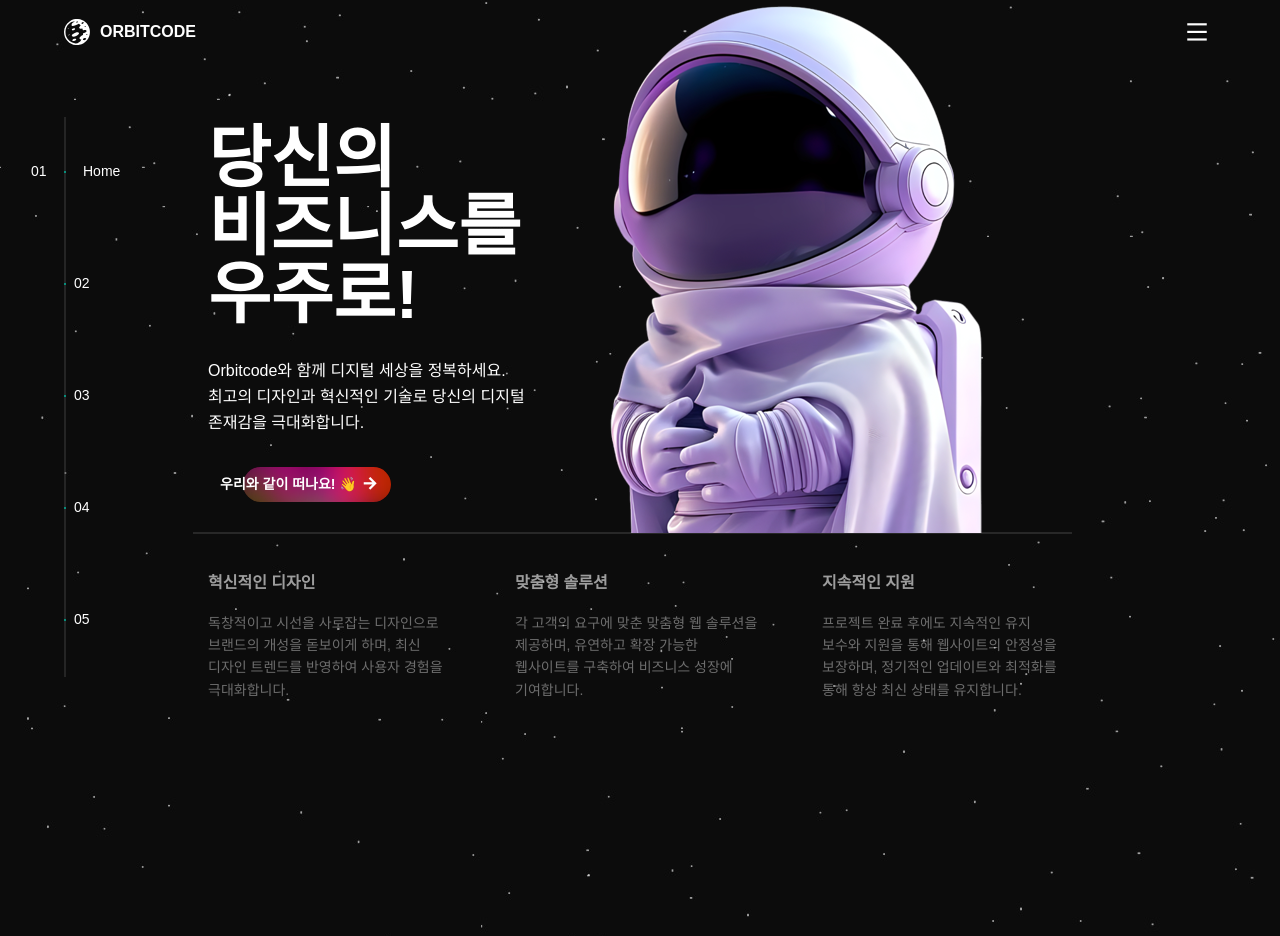
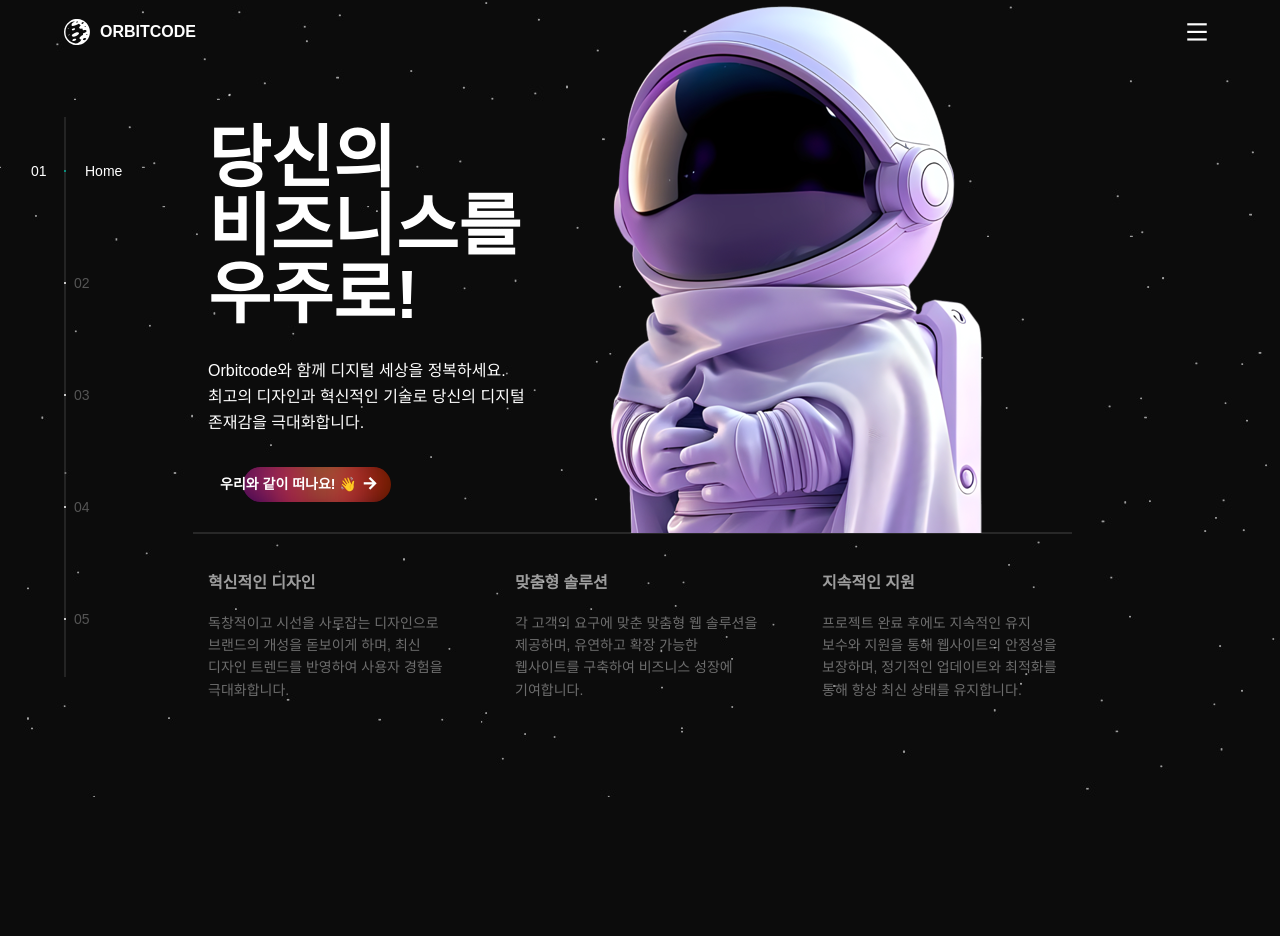
Before and after one commit to coder-unani/orbitcode, a React (Create React App) app: page / in a window 1280 px wide. Shown: the part 3-939 px from the top of the page. After the commit the page ends 800 px from the top, so only its background shows below. Built offline with nearby package versions, Linux system fonts and the light colour scheme; a web font is replaced by a local one.

Commit message:
[feat] 스크롤 이벤트 기능 추가

```diff
--- a/src/components/Nav.tsx
+++ b/src/components/Nav.tsx
@@ -1,24 +1,28 @@
-import React from 'react';
+import React, { MouseEventHandler, useEffect } from 'react';
 
-const Nav = () => {
+interface NavProps {
+  componentIndex: number;
+  handleClick: (index: number) => void;
+  // toggleIsBreak: () => void;
+}
+
+// const Nav = ({ componentIndex, toggleIsBreak }: NavProps) => {
+const Nav = ({ componentIndex, handleClick }: NavProps) => {
+  // 카테고리 리스트
+  const categories = ['Home', 'Works', 'About', 'Contact', 'Hire us'];
+
+  // setTimeout(() => {
+  //   toggleIsBreak();
+  // }, 800);
+
   return (
     <nav className="nav-content">
       <ul>
-        <li className="active">
-          <span>Home</span>
-        </li>
-        <li>
-          <span>Works</span>
-        </li>
-        <li>
-          <span>About</span>
-        </li>
-        <li>
-          <span>Contact</span>
-        </li>
-        <li>
-          <span>Hire us</span>
-        </li>
+        {categories.map((category, index) => (
+          <li key={index} className={index === componentIndex ? 'active' : ''} onClick={() => handleClick(index)}>
+            <span>{category}</span>
+          </li>
+        ))}
       </ul>
     </nav>
   );
--- a/src/pages/Home.tsx
+++ b/src/pages/Home.tsx
@@ -1,12 +1,12 @@
-import React, { useEffect } from 'react';
 import Header from 'components/Header';
 import Nav from 'components/Nav';
 import Intro from 'pages/Intro';
 import Work from 'pages/Work';
+import { useCallback, useEffect, useRef, useState } from 'react';
+import 'styles/Home.css';
 import About from './About';
 import Contact from './Contact';
 import Hire from './Hire';
-import 'styles/Home.css';
 
 /**
  * @TODOS
@@ -15,27 +15,111 @@ import 'styles/Home.css';
  */
 
 const Home = () => {
+  // 컴포넌트 번호
+  const [componentIndex, setComponentIndex] = useState<number>(0);
+
+  // 컴포넌트 리스트
+  const components = [<Intro />, <Work />, <About />, <Contact />, <Hire />];
+
+  /*
+  // 스크롤 중복 방지
+  let isBreak = false;
+
+  const movedown = (e: Event) => {
+    const moveidx = componentIndex === components.length - 1 ? 0 : componentIndex + 1;
+    setTimeout(() => {
+      setComponentIndex(moveidx);
+    }, 800);
+  };
+
+  const moveup = (e: Event) => {
+    const moveidx = componentIndex === 0 ? components.length - 1 : componentIndex - 1;
+    setTimeout(() => {
+      setComponentIndex(moveidx);
+    }, 800);
+  };
+
+  const toggleIsBreak = () => {
+    isBreak = !isBreak;
+  };
+
+  const handleScroll = (e: WheelEvent) => {
+    if (!isBreak) {
+      if (e.deltaY > 0) {
+        movedown(e);
+      } else {
+        moveup(e);
+      }
+      window.removeEventListener('wheel', handleScroll);
+    }
+  };
+
+  // window.addEventListener('touchmove', (e) => {
+  //   //
+  // });
+
+  useEffect(() => {
+    window.addEventListener('wheel', handleScroll);
+    return () => {};
+  }, [componentIndex]);
+  */
+
+  // 스크롤 중복 방지
+  const [isThrottled, setIsThrottled] = useState<boolean>(false);
+
+  const handleNavigation = useCallback(
+    (e: WheelEvent) => {
+      if (isThrottled) {
+        return; // 0.8초 동안은 추가 변경을 막음
+      }
+
+      let { deltaY } = e;
+      let index = componentIndex;
+
+      // 스크롤 방향에 따라 컴포넌트 번호 변경
+      if (deltaY < 0) {
+        // 스크롤 업
+        index = index === 0 ? components.length - 1 : index - 1;
+      } else if (deltaY > 0) {
+        // 스크롤 다운
+        index = index === components.length - 1 ? 0 : index + 1;
+      }
+
+      setComponentIndex(index);
+      // 변경 후 0.8초 동안 추가 변경을 막음
+      setIsThrottled(true);
+
+      setTimeout(() => {
+        // 0.8초 후 추가 변경 가능
+        setIsThrottled(false);
+      }, 800);
+    },
+    [componentIndex, isThrottled],
+  );
+
+  const handleClick = useCallback((index: number): void => {
+    setComponentIndex(index);
+  }, []);
+
+  useEffect(() => {
+    window.addEventListener('wheel', handleNavigation);
+    return () => {
+      window.removeEventListener('wheel', handleNavigation);
+    };
+  }, [handleNavigation]);
+
   return (
     <div className="wrap">
       <Header />
-      <Nav />
+      {/* <Nav componentIndex={componentIndex} toggleIsBreak={toggleIsBreak} /> */}
+      <Nav componentIndex={componentIndex} handleClick={handleClick} />
       <main className="main-content">
         <ul>
-          <li className="active">
-            <Intro />
-          </li>
-          <li className="active">
-            <Work />
-          </li>
-          <li className="active">
-            <About />
-          </li>
-          <li className="active">
-            <Contact />
-          </li>
-          <li className="active">
-            <Hire />
-          </li>
+          {components.map((component, index) => (
+            <li key={index} className={index === componentIndex ? 'active' : ''}>
+              {component}
+            </li>
+          ))}
         </ul>
       </main>
       <footer></footer>
--- a/src/styles/Home.css
+++ b/src/styles/Home.css
@@ -200,6 +200,8 @@ body {
   background-color: #0c0c0c;
   background-image: url("assets/background_black.jpg");
   background-attachment: fixed;
+  height: 100vh;
+  overflow: hidden;
 }
 
 ol,
@@ -289,6 +291,11 @@ input {
   color: #ffffff;
 }
 
+@media (max-width: 767px) {
+  .header-content button.join {
+    display: none;
+  }
+}
 .nav-content {
   position: absolute;
   left: 0;
@@ -308,6 +315,7 @@ input {
   max-height: 750px;
   background-color: #555555;
   opacity: 0.35;
+  z-index: 10;
 }
 .nav-content ul {
   display: flex;
@@ -323,11 +331,16 @@ input {
   position: relative;
   top: -5px;
   font-size: 6px;
-  color: #00b098;
+  color: #ffffff;
   cursor: pointer;
 }
+.nav-content li.active {
+  color: #00b098;
+  transition: color 0.4s ease-in-out;
+}
 .nav-content li::marker {
-  color: #00b098;
+  list-style-type: disc;
+  font-size: 0.5rem;
 }
 .nav-content li::before {
   position: absolute;
@@ -335,7 +348,7 @@ input {
   left: 10px;
   font-size: 14px;
   font-weight: 400;
-  color: #ffffff;
+  color: #555555;
 }
 .nav-content li:nth-child(1):before {
   content: "01";
@@ -354,9 +367,7 @@ input {
 }
 .nav-content li.active::before {
   left: -33px;
-}
-.nav-content li.active span {
-  opacity: 1;
+  color: #ffffff;
 }
 .nav-content li span {
   position: relative;
@@ -366,9 +377,22 @@ input {
   font-weight: 400;
   color: #ffffff;
   opacity: 0;
+  visibility: hidden;
+}
+.nav-content li.active span {
+  opacity: 1;
+  transition: opacity 0.4s ease-in-out;
+  visibility: visible;
 }
 
+@media (max-width: 1180px) {
+  .nav-content {
+    display: none;
+  }
+}
 .main-content {
+  position: relative;
+  width: 100%;
   height: 100%;
 }
 .main-content > ul {
@@ -377,13 +401,18 @@ input {
   list-style: none;
 }
 .main-content > ul > li {
+  position: absolute;
   width: 100%;
   height: 100%;
   opacity: 0;
+  visibility: hidden;
+  transition: opacity 0.4s ease-in-out, visibility 0s 0.4s;
 }
 .main-content > ul > li.active {
   opacity: 1;
-  transition: opacity 0.5s ease-in-out;
+  visibility: visible;
+  transition: opacity 0.4s ease-in-out 0.4s;
+  z-index: 1;
 }
 
 .intro {
@@ -397,6 +426,11 @@ input {
   margin: 0 auto;
 }
 
+@media (max-width: 1180px) {
+  .intro {
+    max-width: 100%;
+  }
+}
 .intro-banner {
   position: relative;
   height: 475px;
@@ -518,6 +552,11 @@ input {
   margin: 0 0 20px;
 }
 
+@media (max-width: 1180px) {
+  .work {
+    max-width: 100%;
+  }
+}
 .work-lockup {
   position: relative;
 }
@@ -614,6 +653,11 @@ input {
   margin: 0 auto;
 }
 
+@media (max-width: 1180px) {
+  .about {
+    max-width: 100%;
+  }
+}
 .about-banner {
   position: relative;
   width: 100%;
@@ -687,8 +731,8 @@ input {
   right: -12px;
   transform: translateY(-50%);
   width: 60%;
-  -webkit-animation: float 8s ease-in-out infinite;
-  animation: float 8s ease-in-out infinite;
+  -webkit-animation: float 6s ease-in-out infinite;
+  animation: float 6s ease-in-out infinite;
 }
 
 .about-options {
@@ -716,6 +760,7 @@ input {
 }
 
 .contact {
+  position: fixed;
   top: 0;
   left: 0;
   width: 100%;
@@ -750,7 +795,7 @@ input {
   margin: 14px 0;
 }
 .contact-lockup .information p {
-  margin-bottom: 14px;
+  margin-top: 0;
 }
 .contact-lockup .options {
   list-style: none;
@@ -777,6 +822,11 @@ input {
   padding: 8px 0;
 }
 
+@media (max-width: 1180px) {
+  .contact-lockup {
+    max-width: 100%;
+  }
+}
 .hire {
   position: relative;
   display: flex;
@@ -793,6 +843,11 @@ input {
   margin: 0 0 20px;
 }
 
+@media (max-width: 1180px) {
+  .hire {
+    max-width: 100%;
+  }
+}
 .work-request {
   display: flex;
   flex-direction: column;
```
